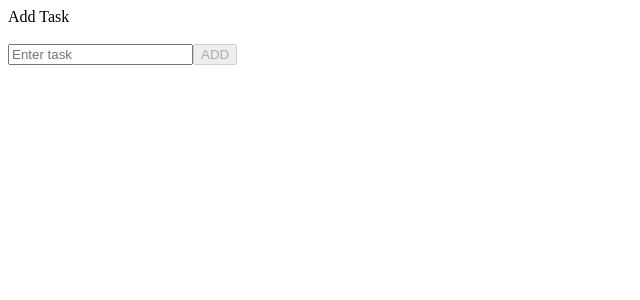
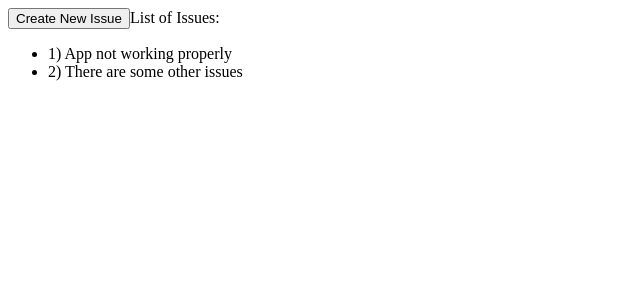
Before and after one commit to RahimChunara/IssueApp, a React (Create React App) app: page /issue in a window 1280 px wide. Shown: the top 300 px of the page, without its empty margins (0-640 px from the left). Built offline with nearby package versions, Linux system fonts and the light colour scheme.

Commit message:
Redux support added
Redux added for Issue List. Appending Issues not yet added for Redux

```diff
--- a/package.json
+++ b/package.json
@@ -7,9 +7,11 @@
     "react": "^16.8.6",
     "react-bootstrap": "^1.0.0-beta.9",
     "react-dom": "^16.8.6",
+    "react-redux": "^7.1.0",
     "react-router": "^5.0.1",
     "react-router-dom": "^5.0.1",
-    "react-scripts": "3.0.1"
+    "react-scripts": "3.0.1",
+    "redux": "^4.0.1"
   },
   "scripts": {
     "start": "react-scripts start",
--- a/src/App.js
+++ b/src/App.js
@@ -1,7 +1,12 @@
 import React from 'react';
 import Login from './components/Login';
 import IssuePage from './components/IssuePage';
+import CreateIssue from './components/CreateIssue';
 import { BrowserRouter as Router, Route } from "react-router-dom";
+import {createStore} from 'redux';
+import allissues from './reducers';
+
+const store = createStore(allissues);
 
 function App() {
   return (
@@ -9,6 +14,7 @@ function App() {
     <div className="App">
       <Route exact path="/" component={Login} />
       <Route exact path="/issue" component={IssuePage} />
+      <Route exact path="/createissue" component={CreateIssue} />
     </div>
     </Router>
   );
--- /dev/null
+++ b/src/components/CreateIssue.js
@@ -0,0 +1,58 @@
+import React, { Component } from 'react';
+import { BrowserRouter as Link } from "react-router-dom";
+import IssuePage from "./IssuePage";
+
+class CreateIssue extends Component {
+
+    constructor(props) {
+        super(props);
+
+        this.state = {
+            status: false,
+            issueDetails: "",
+            issueNo: []
+        }
+    }
+
+    updateInput(issue, value) {
+        this.setState({
+            issue: value
+        });
+    }
+
+    updateLibraryCount() {
+        this.props.handleCounter(this.state);
+    }
+
+    handleChange() {
+        this.setState({ status: !this.state.status }, this.updateLibraryCount);
+    }
+    render() {
+        return (
+            <div>
+            <input
+                maxLength="32"
+                className="TaskBox"
+                type="text"
+                placeholder="Enter task"
+                value={this.state.issue}
+                onChange={e => this.updateInput("issue", e.target.value)}
+            />
+            <button
+                className="AddButton"
+                onChange={this.handleChange}
+            >
+
+            <Link to="/issue">Add</Link>
+            </button>
+            </div>
+        );
+    }
+
+
+
+
+
+}
+
+export default CreateIssue;
--- a/src/components/IssuePage.js
+++ b/src/components/IssuePage.js
@@ -1,89 +1,28 @@
-import React from 'react';
+import React, { Component } from 'react';
 import { BrowserRouter as Router, Link } from "react-router-dom";
+import CreateIssue from './CreateIssue';
+import IssueList from '../containers/issuelist';
 
-class IssuePage extends React.Component {
-    constructor(props) {
-        super(props);
+class IssuePage extends Component {
 
-        this.state = {
-            issue: "",
-            list: []
-        }
-    }
 
-    updateInput(issue, value) {
-        this.setState({
-            issue: value
-        });
-    }
-
-    addItem() {
-        const issue = {
-            id: Math.random(),
-            value: this.state.issue.slice()
-        };
-
-        const list = [...this.state.list];
-
-        list.push(issue);
-
-        this.setState({
-            list,
-            issue: ""
-        });
-    }
-
-    deleteItem(id) {
-        const list = [...this.state.list];
-
-        const updatedList = list.filter(item => item.id !== id);
-
-        this.setState({ list: updatedList });
+    handleRedirect() {
+        this.props.history.push("../createissue");
     }
 
     render() {
         return (
-            <div className="App">
-                <div>
-                    <div className="Header">Add Task</div>
-                    <br />
-                    <input
-                        maxLength="32"
-                        className="TaskBox"
-                        type="text"
-                        placeholder="Enter task"
-                        value={this.state.issue}
-                        onChange={e => this.updateInput("issue", e.target.value)}
-                    />
-                    <button
-                        className="AddButton"
-                        onClick={() => this.addItem()}
-                        disabled={!this.state.issue.length}
+            <div>
+                <button
+                        className="CreateIssue"
+                        onClick={() => this.handleRedirect()}
                     >
-                        ADD
-          </button>
-                    <br />
-                    <ul>
-                        {this.state.list.map(item => {
-                            return (
-                                <Router>
-                                    <li key={item.id}>
-                                        <Link key={item.id} to={`/${item.id}`}>{item.value}</Link>
-                                        <button
-                                            className="DeleteButton"
-                                            onClick={() => this.deleteItem(item.id)}
-                                        >
-                                            X
-                    </button>
-                                    </li>
-                                </Router>
-                            )
-                        }
-                        )}
-                    </ul>
-                </div>
+                        Create New Issue
+                </button>
+                List of Issues:
+                <IssueList />
             </div>
-        )
+        );
     }
 }
 
--- /dev/null
+++ b/src/containers/issuelist.js
@@ -0,0 +1,31 @@
+import React, {Component} from 'react';
+import {bindActionCreators} from 'redux';
+import {connect} from 'react-redux';
+import { userInfo } from 'os';
+
+class IssueList extends Component {
+
+
+    createList() {
+        return this.props.issues.map((issues) => {
+            return (
+                <li key={issues.id}>{issues.id}) {issues.title}</li>
+            )
+        })
+    }
+    render() {
+        return (
+            <ul>
+                {this.createList()}
+            </ul>
+        );
+    }
+}
+
+function mapStatetoProps(state) {
+    return {
+        issues: state.issues
+    };
+}
+
+export default connect(mapStatetoProps)(IssueList);
--- a/src/index.js
+++ b/src/index.js
@@ -2,8 +2,17 @@ import React from 'react';
 import ReactDOM from 'react-dom';
 import App from './App';
 import * as serviceWorker from './serviceWorker';
+import { createStore } from 'redux';
+import allissues from './reducers';
+import { Provider } from 'react-redux';
 
-ReactDOM.render(<App />, document.getElementById('root'));
+const store = createStore(allissues);
+
+ReactDOM.render(
+    <Provider store={store}>
+        <App />
+    </Provider>
+    , document.getElementById('root'));
 
 // If you want your app to work offline and load faster, you can change
 // unregister() to register() below. Note this comes with some pitfalls.
--- /dev/null
+++ b/src/reducers/allissues.js
@@ -0,0 +1,14 @@
+export default function() {
+    return [
+        {
+            id: 1,
+            title: "App not working properly",
+            description: "UI interface is bad"
+        },
+        {
+            id: 2,
+            title: "There are some other issues",
+            description: "pages not loading quickly"
+        }
+    ]
+}
--- /dev/null
+++ b/src/reducers/index.js
@@ -0,0 +1,8 @@
+import {combineReducers} from 'redux';
+import Allissues from './allissues';
+
+const allissues = combineReducers({
+    issues: Allissues
+});
+
+export default allissues;
```
Also changed, not shown: 2 other files (tests, documents, lock files or other folders).
